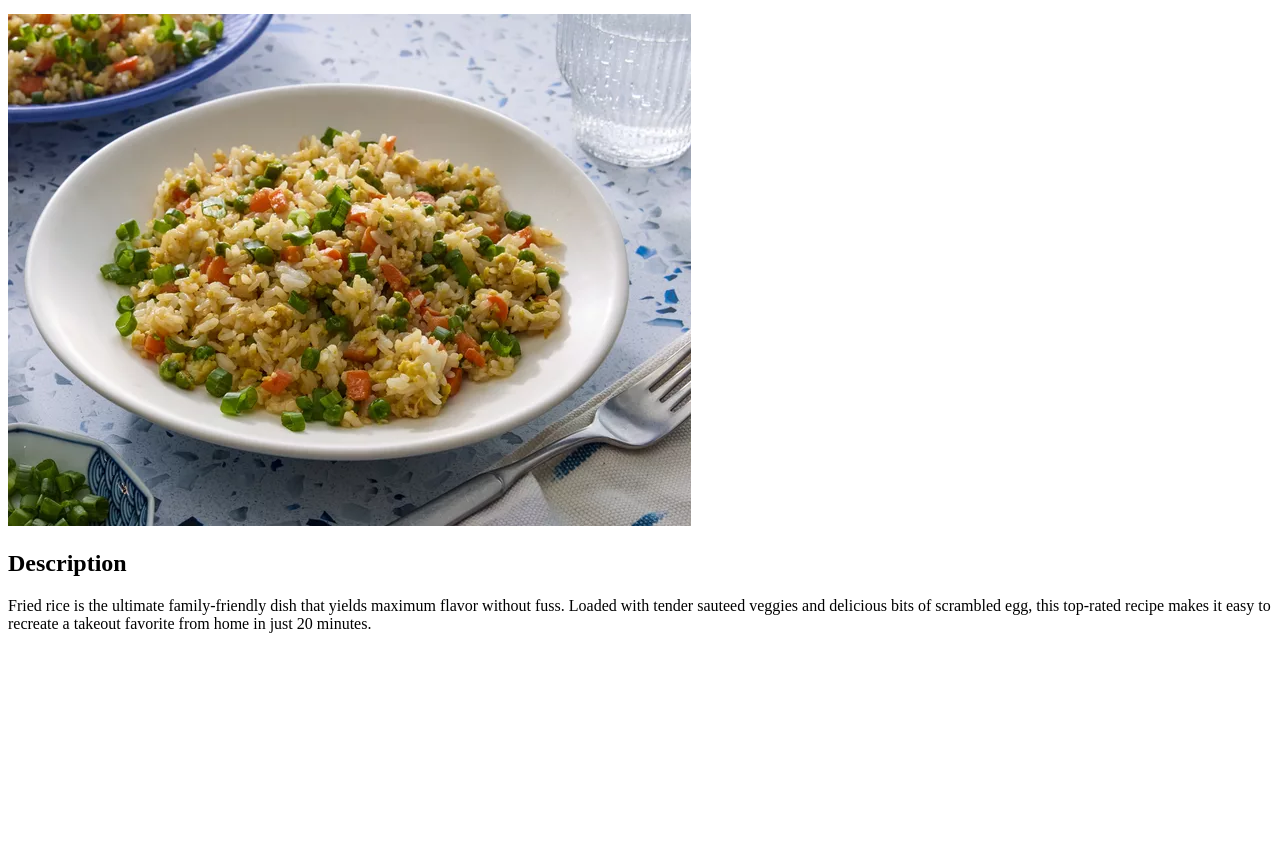
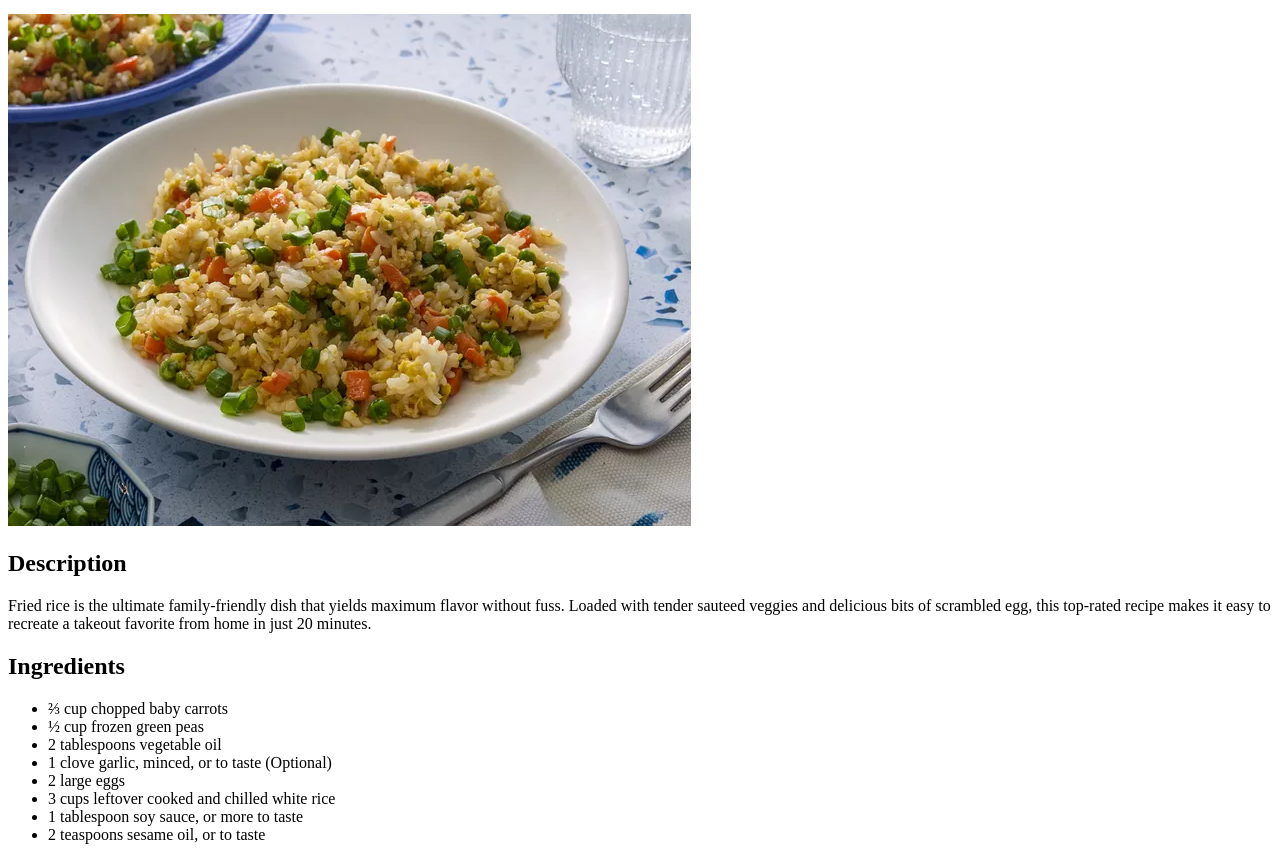
Before and after one commit to sionct/odin-recipes, a plain HTML site: page recipes/fried-rice.html in a window 1280 px wide. Shown: the part 100-960 px from the top of the page. Before the commit the page ends 800 px from the top, so only its background shows below. Drawn offline with Linux system fonts and the light colour scheme.

Commit message:
Add recipe ingredients h2 and unordered list

```diff
--- a/recipes/fried-rice.html
+++ b/recipes/fried-rice.html
@@ -14,5 +14,16 @@
     Fried rice is the ultimate family-friendly dish that yields maximum flavor without fuss.
     Loaded with tender sauteed veggies and delicious bits of scrambled egg, this top-rated recipe makes it easy to recreate a takeout favorite from home in just 20 minutes.
   </p>
+  <h2>Ingredients</h2>
+  <ul>
+    <li>⅔ cup chopped baby carrots</li>
+    <li>½ cup frozen green peas</li>
+    <li>2 tablespoons vegetable oil</li>
+    <li>1 clove garlic, minced, or to taste (Optional)</li>
+    <li>2 large eggs</li>
+    <li>3 cups leftover cooked and chilled white rice</li>
+    <li>1 tablespoon soy sauce, or more to taste</li>
+    <li>2 teaspoons sesame oil, or to taste</li>
+  </ul>
 </body>
 </html>
```
